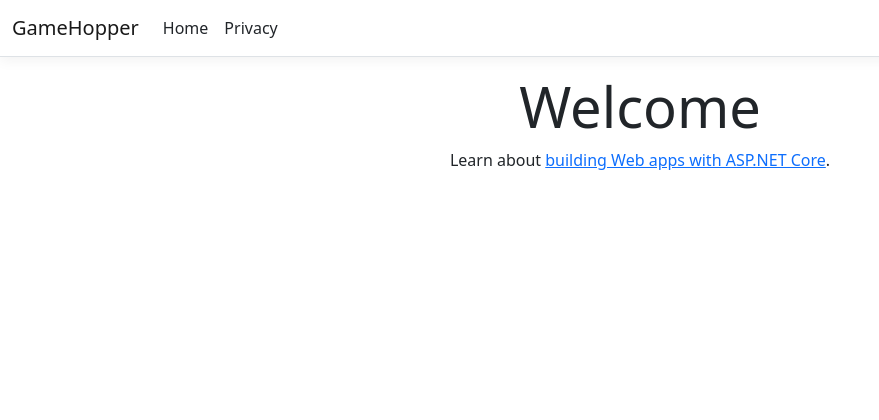
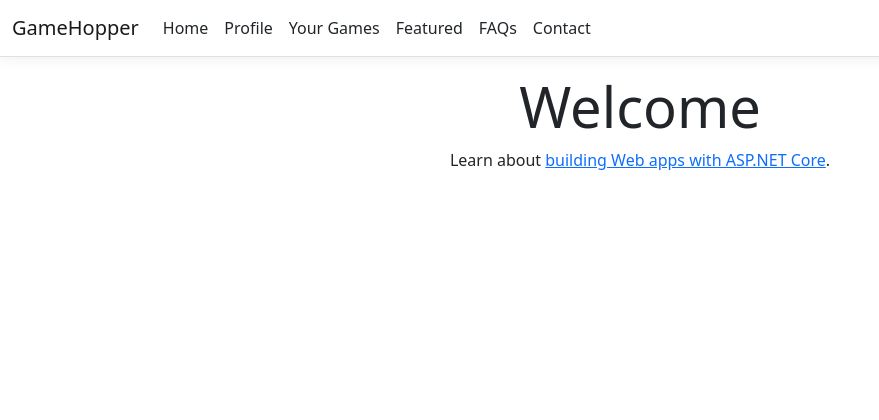
Before and after one commit to Caseykelly87/GameHopper, an ASP.NET Core app: page / in a window 1280 px wide. Shown: the top 420 px of the page, without its empty margins (0-879 px from the left). Run offline with ASP.NET Core 8, Linux system fonts and the light colour scheme; style sheets or scripts are compiled from the project's sources.

Commit message:
rudimentary nav bar w/ TempController

```diff
--- a/GameHopper/Views/Shared/_Layout.cshtml
+++ b/GameHopper/Views/Shared/_Layout.cshtml
@@ -23,7 +23,19 @@
                             <a class="nav-link text-dark" asp-area="" asp-controller="Home" asp-action="Index">Home</a>
                         </li>
                         <li class="nav-item">
-                            <a class="nav-link text-dark" asp-area="" asp-controller="Home" asp-action="Privacy">Privacy</a>
+                            <a class="nav-link text-dark" asp-area="" asp-controller="Temp" asp-action="Profile">Profile</a>
+                        </li>
+                        <li class="nav-item">
+                            <a class="nav-link text-dark" asp-area="" asp-controller="Temp" asp-action="Games">Your Games</a>
+                        </li>
+                        <li class="nav-item">
+                            <a class="nav-link text-dark" asp-area="" asp-controller="Temp" asp-action="Featured">Featured</a>
+                        </li>
+                        <li class="nav-item">
+                            <a class="nav-link text-dark" asp-area="" asp-controller="Temp" asp-action="FAQs">FAQs</a>
+                        </li>
+                        <li class="nav-item">
+                            <a class="nav-link text-dark" asp-area="" asp-controller="Temp" asp-action="Contact">Contact</a>
                         </li>
                     </ul>
                 </div>
```
Also changed, not shown: GameHopper/Controllers/TempController.cs (added, +56 -0 lines).
